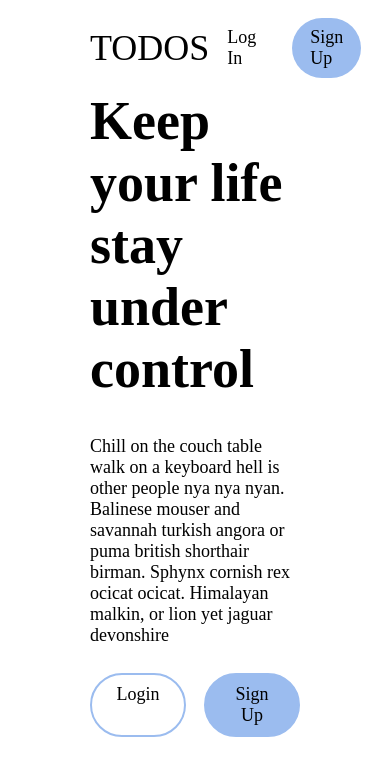
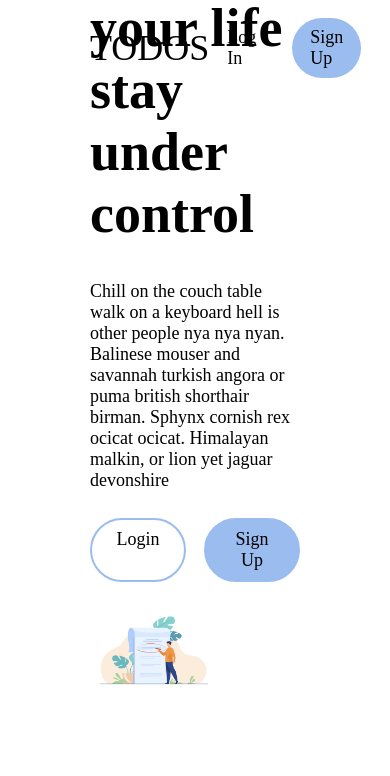
Before and after one commit to rohan-b-84/mern-todo-app-frontend, a React (Create React App) app: page / in a window 390 px wide. Shown: the top 776 px of the page. Built offline with nearby package versions, Linux system fonts and the light colour scheme.

Commit message:
Deployed

```diff
--- a/src/style.css
+++ b/src/style.css
@@ -253,7 +253,7 @@ button:hover {
   }
   section,
   aside {
-    height: 40%;
+    height: 40vh;
     width: 100%;
   }
 }
```
